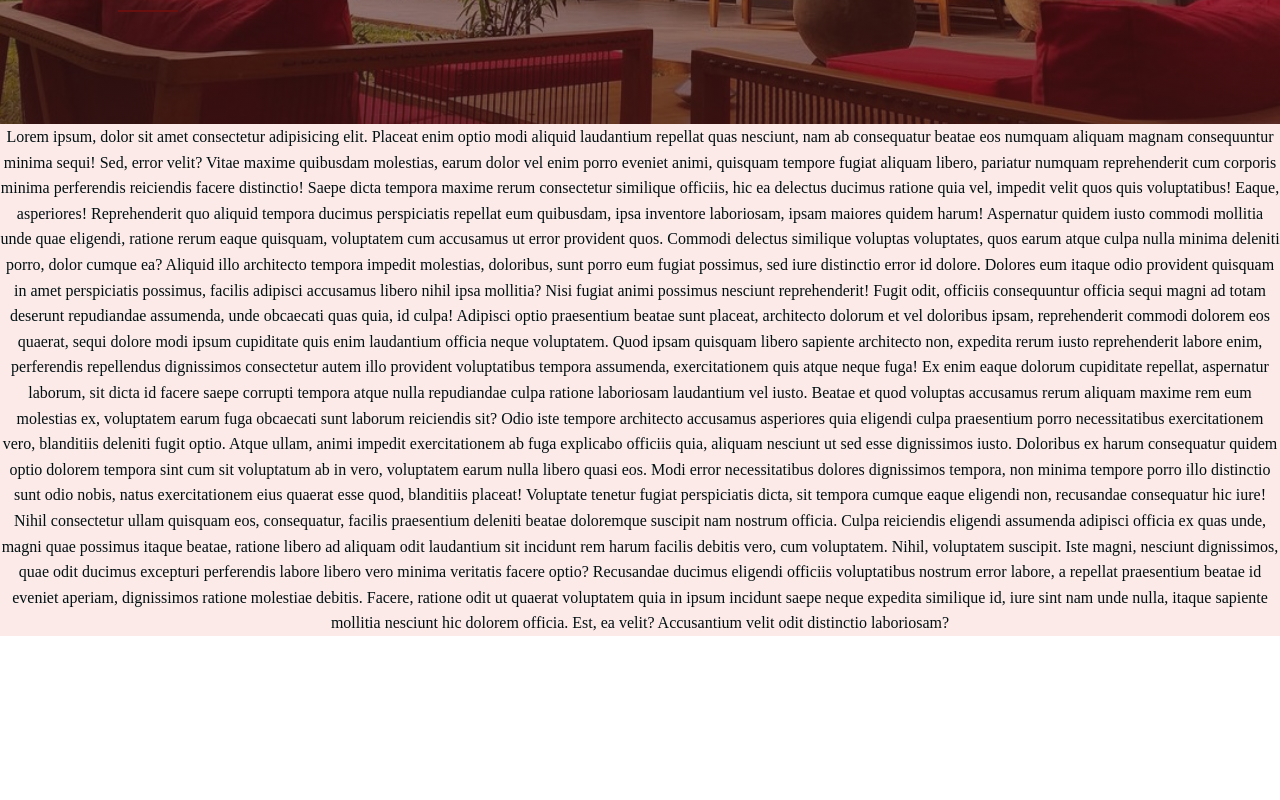
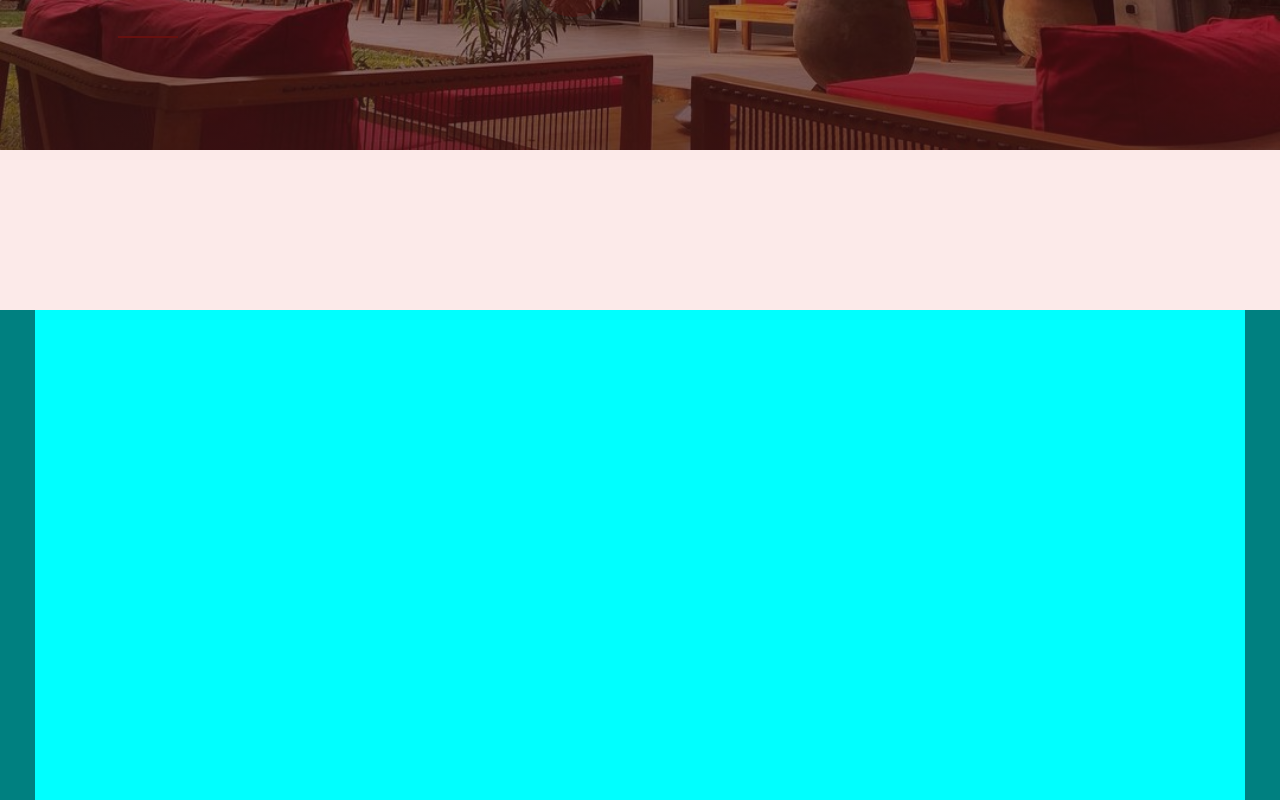
Before and after one commit to Nicanor1999/MaisonROUGE, a Vue app in the folder frontend/: page / in a window 1280 px wide. Shown: the part 4740-5540 px from the top of the page. Before the commit the page ends 5376 px from the top, so only its background shows below. Built offline with nearby package versions, Linux system fonts and the light colour scheme; a web font is replaced by a local one.

Commit message:
chore(project): auto-save 2026-06-25 23:00

```diff
--- a/frontend/src/views/Homee.vue
+++ b/frontend/src/views/Homee.vue
@@ -106,7 +106,7 @@
           </button>
         </div>
       </div>
-    </div>
+    </div>1
     <div class="secondSection">
       <div class="card firstCard">
         <img src="@/assets/pictures/photo10.jpg" alt="" />
@@ -286,61 +286,14 @@
         </div>
       </div>
     </div>
-    <div>
-      Lorem ipsum, dolor sit amet consectetur adipisicing elit. Placeat enim
-      optio modi aliquid laudantium repellat quas nesciunt, nam ab consequatur
-      beatae eos numquam aliquam magnam consequuntur minima sequi! Sed, error
-      velit? Vitae maxime quibusdam molestias, earum dolor vel enim porro
-      eveniet animi, quisquam tempore fugiat aliquam libero, pariatur numquam
-      reprehenderit cum corporis minima perferendis reiciendis facere
-      distinctio! Saepe dicta tempora maxime rerum consectetur similique
-      officiis, hic ea delectus ducimus ratione quia vel, impedit velit quos
-      quis voluptatibus! Eaque, asperiores! Reprehenderit quo aliquid tempora
-      ducimus perspiciatis repellat eum quibusdam, ipsa inventore laboriosam,
-      ipsam maiores quidem harum! Aspernatur quidem iusto commodi mollitia unde
-      quae eligendi, ratione rerum eaque quisquam, voluptatem cum accusamus ut
-      error provident quos. Commodi delectus similique voluptas voluptates, quos
-      earum atque culpa nulla minima deleniti porro, dolor cumque ea? Aliquid
-      illo architecto tempora impedit molestias, doloribus, sunt porro eum
-      fugiat possimus, sed iure distinctio error id dolore. Dolores eum itaque
-      odio provident quisquam in amet perspiciatis possimus, facilis adipisci
-      accusamus libero nihil ipsa mollitia? Nisi fugiat animi possimus nesciunt
-      reprehenderit! Fugit odit, officiis consequuntur officia sequi magni ad
-      totam deserunt repudiandae assumenda, unde obcaecati quas quia, id culpa!
-      Adipisci optio praesentium beatae sunt placeat, architecto dolorum et vel
-      doloribus ipsam, reprehenderit commodi dolorem eos quaerat, sequi dolore
-      modi ipsum cupiditate quis enim laudantium officia neque voluptatem. Quod
-      ipsam quisquam libero sapiente architecto non, expedita rerum iusto
-      reprehenderit labore enim, perferendis repellendus dignissimos consectetur
-      autem illo provident voluptatibus tempora assumenda, exercitationem quis
-      atque neque fuga! Ex enim eaque dolorum cupiditate repellat, aspernatur
-      laborum, sit dicta id facere saepe corrupti tempora atque nulla
-      repudiandae culpa ratione laboriosam laudantium vel iusto. Beatae et quod
-      voluptas accusamus rerum aliquam maxime rem eum molestias ex, voluptatem
-      earum fuga obcaecati sunt laborum reiciendis sit? Odio iste tempore
-      architecto accusamus asperiores quia eligendi culpa praesentium porro
-      necessitatibus exercitationem vero, blanditiis deleniti fugit optio. Atque
-      ullam, animi impedit exercitationem ab fuga explicabo officiis quia,
-      aliquam nesciunt ut sed esse dignissimos iusto. Doloribus ex harum
-      consequatur quidem optio dolorem tempora sint cum sit voluptatum ab in
-      vero, voluptatem earum nulla libero quasi eos. Modi error necessitatibus
-      dolores dignissimos tempora, non minima tempore porro illo distinctio sunt
-      odio nobis, natus exercitationem eius quaerat esse quod, blanditiis
-      placeat! Voluptate tenetur fugiat perspiciatis dicta, sit tempora cumque
-      eaque eligendi non, recusandae consequatur hic iure! Nihil consectetur
-      ullam quisquam eos, consequatur, facilis praesentium deleniti beatae
-      doloremque suscipit nam nostrum officia. Culpa reiciendis eligendi
-      assumenda adipisci officia ex quas unde, magni quae possimus itaque
-      beatae, ratione libero ad aliquam odit laudantium sit incidunt rem harum
-      facilis debitis vero, cum voluptatem. Nihil, voluptatem suscipit. Iste
-      magni, nesciunt dignissimos, quae odit ducimus excepturi perferendis
-      labore libero vero minima veritatis facere optio? Recusandae ducimus
-      eligendi officiis voluptatibus nostrum error labore, a repellat
-      praesentium beatae id eveniet aperiam, dignissimos ratione molestiae
-      debitis. Facere, ratione odit ut quaerat voluptatem quia in ipsum incidunt
-      saepe neque expedita similique id, iure sint nam unde nulla, itaque
-      sapiente mollitia nesciunt hic dolorem officia. Est, ea velit? Accusantium
-      velit odit distinctio laboriosam?
+    <div class="thirdSection">
+      <div class="grid">
+        <div class="grid1"></div>
+        <div class="grid2"></div>
+        <div class="grid3"></div>
+        <div class="grid4"></div>
+        <div class="grid5"></div>
+      </div>
     </div>
   </div>
 </template>
@@ -836,6 +789,22 @@ export default {
   margin-top: 1rem;
 }
 
+.thirdSection {
+  background-color: teal;
+  height: 90vh;
+  width:100%;
+  display: flex;
+  justify-content: center;
+  margin-top: 20vh;
+  margin-bottom: 20vh;
+}
+
+.thirdSection .grid{
+  height: 100%;
+  width: calc(100% - 70px);
+  background-color: aqua;
+}
+
 .font {
   font-size: 5rem;
   color: var(--primary);
```
